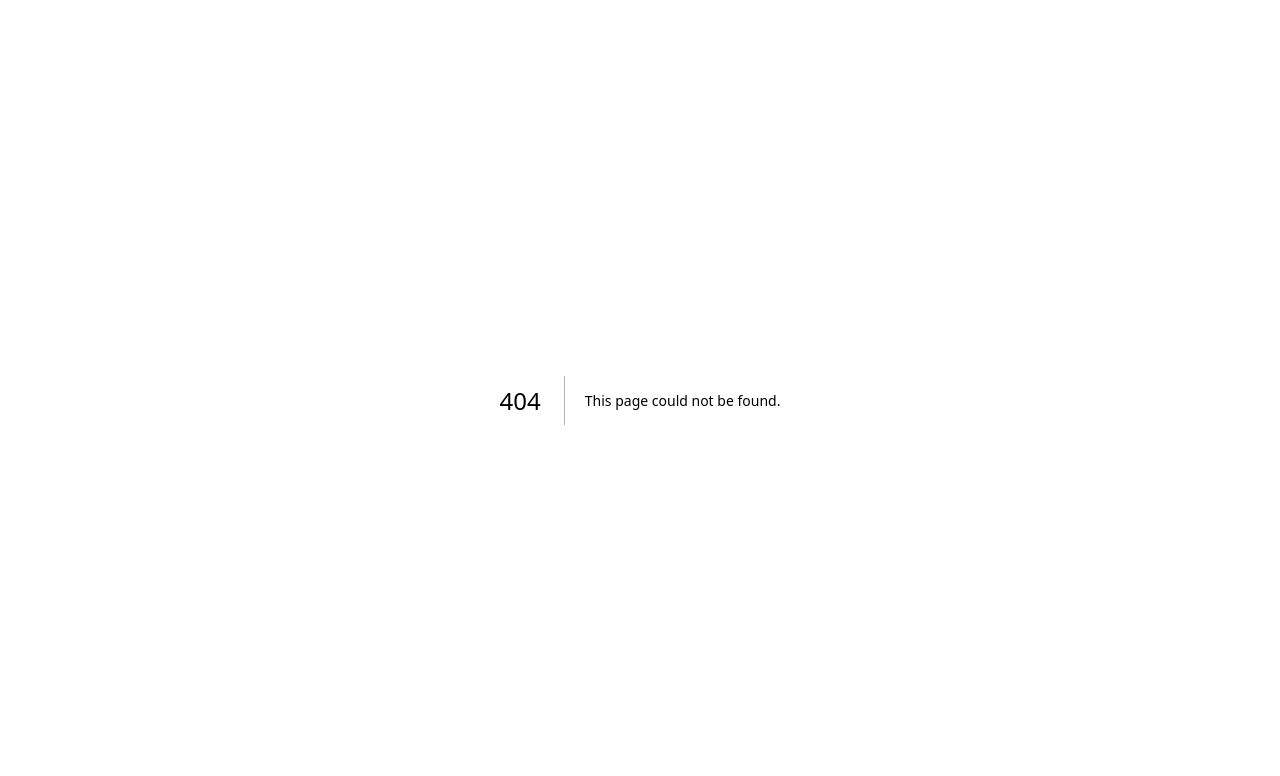
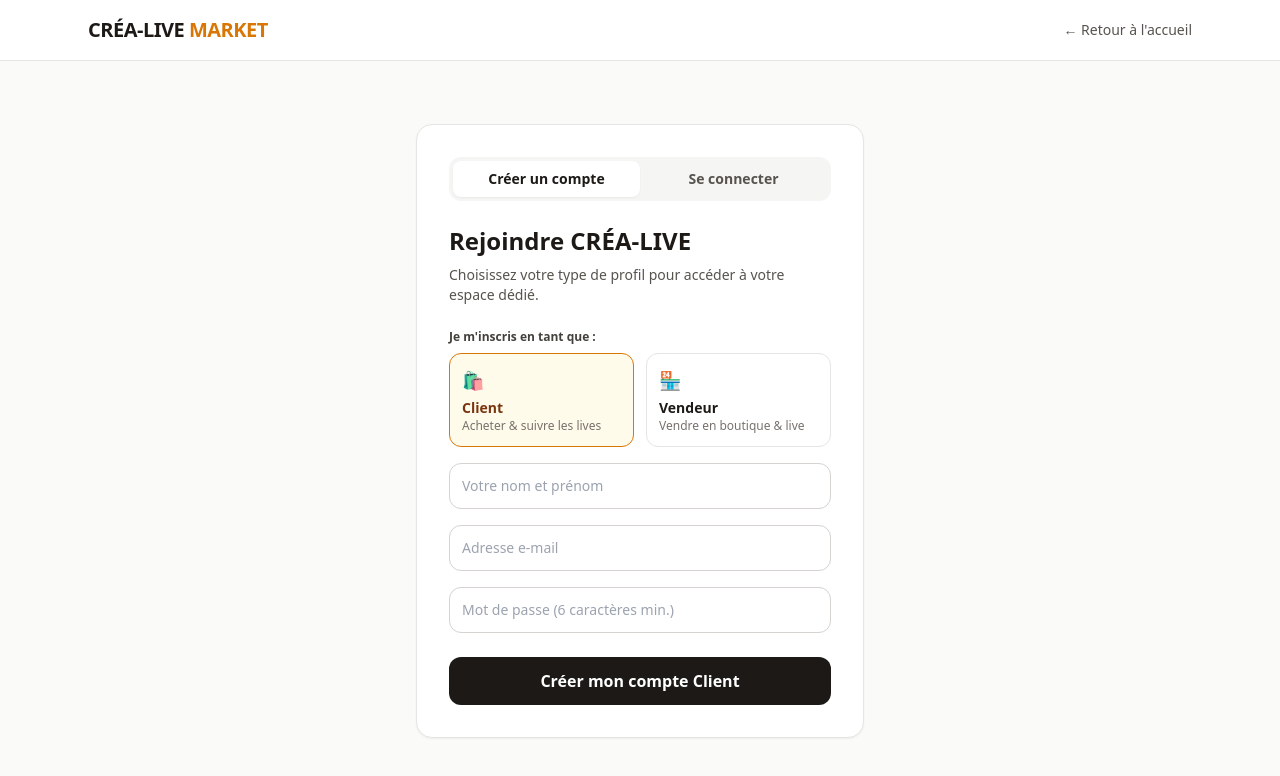
Before and after one commit to sabrinaiannaconeciply-crypto/crea-live-v2, a Next.js app: page /vendeur/app/connexion in a window 1280 px wide. Before the commit this address had no page. Shown: the top 776 px of the page. Built offline with nearby package versions, Linux system fonts and the light colour scheme.

Commit message:
Create page.tsx

```diff
--- /dev/null
+++ b/app/vendeur/app/connexion/page.tsx
@@ -0,0 +1,249 @@
+"use client";
+
+import { useState } from "react";
+import { useRouter } from "next/navigation";
+import Link from "next/link";
+import { supabase } from "../../lib/supabase";
+
+export default function ConnexionPage() {
+  const router = useRouter();
+  const [isRegister, setIsRegister] = useState(true);
+  const [role, setRole] = useState<"client" | "vendeur">("client");
+  const [email, setEmail] = useState("");
+  const [password, setPassword] = useState("");
+  const [fullName, setFullName] = useState("");
+  const [shopName, setShopName] = useState("");
+  const [loading, setLoading] = useState(false);
+  const [message, setMessage] = useState<{ text: string; type: "success" | "error" } | null>(null);
+
+  const handleSubmit = async (e: React.FormEvent) => {
+    e.preventDefault();
+    setLoading(true);
+    setMessage(null);
+
+    if (isRegister) {
+      // Inscription
+      const { data, error } = await supabase.auth.signUp({
+        email,
+        password,
+      });
+
+      if (error) {
+        setMessage({ text: "Erreur d'inscription : " + error.message, type: "error" });
+        setLoading(false);
+        return;
+      }
+
+      if (data.user) {
+        const { error: profileError } = await supabase.from("profiles").insert([
+          {
+            id: data.user.id,
+            email,
+            role,
+            full_name: fullName,
+            shop_name: role === "vendeur" ? shopName : null,
+          },
+        ]);
+
+        if (profileError) {
+          setMessage({ text: "Compte créé, mais erreur profil : " + profileError.message, type: "error" });
+          setLoading(false);
+          return;
+        }
+
+        setMessage({ text: "Compte créé avec succès ! Redirection...", type: "success" });
+        setTimeout(() => {
+          router.push(role === "vendeur" ? "/vendeur" : "/boutique");
+        }, 1200);
+      }
+    } else {
+      // Connexion
+      const { data, error } = await supabase.auth.signInWithPassword({
+        email,
+        password,
+      });
+
+      if (error) {
+        setMessage({ text: "Identifiants incorrects : " + error.message, type: "error" });
+        setLoading(false);
+        return;
+      }
+
+      if (data.user) {
+        const { data: profile } = await supabase
+          .from("profiles")
+          .select("role")
+          .eq("id", data.user.id)
+          .single();
+
+        setMessage({ text: "Connexion réussie ! Redirection...", type: "success" });
+        setTimeout(() => {
+          router.push(profile?.role === "vendeur" ? "/vendeur" : "/boutique");
+        }, 1000);
+      }
+    }
+
+    setLoading(false);
+  };
+
+  return (
+    <div className="min-h-screen bg-stone-50 text-stone-900 flex flex-col">
+      <header className="bg-white border-b border-stone-200">
+        <div className="max-w-6xl mx-auto px-6 py-4 flex items-center justify-between">
+          <Link href="/" className="text-xl font-extrabold tracking-tight text-stone-900">
+            CRÉA-LIVE <span className="text-amber-600">MARKET</span>
+          </Link>
+          <Link href="/" className="text-sm text-stone-600 hover:text-stone-900">
+            ← Retour à l&apos;accueil
+          </Link>
+        </div>
+      </header>
+
+      <main className="flex-1 flex items-center justify-center px-6 py-12">
+        <div className="w-full max-w-md bg-white p-8 rounded-2xl border border-stone-200 shadow-sm">
+          {/* Onglets Inscription / Connexion */}
+          <div className="grid grid-cols-2 bg-stone-100 p-1 rounded-xl mb-6">
+            <button
+              type="button"
+              onClick={() => {
+                setIsRegister(true);
+                setMessage(null);
+              }}
+              className={`py-2 rounded-lg text-sm font-semibold transition ${
+                isRegister ? "bg-white text-stone-900 shadow-sm" : "text-stone-600"
+              }`}
+            >
+              Créer un compte
+            </button>
+            <button
+              type="button"
+              onClick={() => {
+                setIsRegister(false);
+                setMessage(null);
+              }}
+              className={`py-2 rounded-lg text-sm font-semibold transition ${
+                !isRegister ? "bg-white text-stone-900 shadow-sm" : "text-stone-600"
+              }`}
+            >
+              Se connecter
+            </button>
+          </div>
+
+          <h1 className="text-2xl font-extrabold text-stone-900 mb-2">
+            {isRegister ? "Rejoindre CRÉA-LIVE" : "Bon retour parmi nous"}
+          </h1>
+          <p className="text-sm text-stone-600 mb-6">
+            {isRegister
+              ? "Choisissez votre type de profil pour accéder à votre espace dédié."
+              : "Connectez-vous pour accéder à votre espace personnel."}
+          </p>
+
+          {message && (
+            <div
+              className={`mb-5 p-3.5 rounded-xl text-sm font-medium ${
+                message.type === "success"
+                  ? "bg-emerald-50 text-emerald-800 border border-emerald-200"
+                  : "bg-red-50 text-red-800 border border-red-200"
+              }`}
+            >
+              {message.text}
+            </div>
+          )}
+
+          <form onSubmit={handleSubmit} className="flex flex-col gap-4">
+            {/* Choix du profil uniquement à l'inscription */}
+            {isRegister && (
+              <div>
+                <label className="block text-xs font-semibold text-stone-700 mb-2">
+                  Je m&apos;inscris en tant que :
+                </label>
+                <div className="grid grid-cols-2 gap-3">
+                  <button
+                    type="button"
+                    onClick={() => setRole("client")}
+                    className={`p-3 rounded-xl border text-left transition ${
+                      role === "client"
+                        ? "border-amber-600 bg-amber-50 text-amber-900"
+                        : "border-stone-200 hover:border-stone-300"
+                    }`}
+                  >
+                    <div className="text-lg mb-1">🛍️</div>
+                    <div className="font-bold text-sm">Client</div>
+                    <div className="text-xs text-stone-500">Acheter & suivre les lives</div>
+                  </button>
+
+                  <button
+                    type="button"
+                    onClick={() => setRole("vendeur")}
+                    className={`p-3 rounded-xl border text-left transition ${
+                      role === "vendeur"
+                        ? "border-amber-600 bg-amber-50 text-amber-900"
+                        : "border-stone-200 hover:border-stone-300"
+                    }`}
+                  >
+                    <div className="text-lg mb-1">🏪</div>
+                    <div className="font-bold text-sm">Vendeur</div>
+                    <div className="text-xs text-stone-500">Vendre en boutique & live</div>
+                  </button>
+                </div>
+              </div>
+            )}
+
+            {isRegister && (
+              <input
+                type="text"
+                placeholder="Votre nom et prénom"
+                value={fullName}
+                onChange={(e) => setFullName(e.target.value)}
+                required
+                className="p-3 border border-stone-300 rounded-xl text-sm"
+              />
+            )}
+
+            {isRegister && role === "vendeur" && (
+              <input
+                type="text"
+                placeholder="Nom de votre boutique / marque"
+                value={shopName}
+                onChange={(e) => setShopName(e.target.value)}
+                required
+                className="p-3 border border-stone-300 rounded-xl text-sm"
+              />
+            )}
+
+            <input
+              type="email"
+              placeholder="Adresse e-mail"
+              value={email}
+              onChange={(e) => setEmail(e.target.value)}
+              required
+              className="p-3 border border-stone-300 rounded-xl text-sm"
+            />
+
+            <input
+              type="password"
+              placeholder="Mot de passe (6 caractères min.)"
+              value={password}
+              onChange={(e) => setPassword(e.target.value)}
+              required
+              minLength={6}
+              className="p-3 border border-stone-300 rounded-xl text-sm"
+            />
+
+            <button
+              type="submit"
+              disabled={loading}
+              className="mt-2 bg-stone-900 text-white font-semibold py-3 rounded-xl hover:bg-stone-800 transition disabled:opacity-50"
+            >
+              {loading
+                ? "Chargement..."
+                : isRegister
+                ? `Créer mon compte ${role === "vendeur" ? "Vendeur" : "Client"}`
+                : "Se connecter"}
+            </button>
+          </form>
+        </div>
+      </main>
+    </div>
+  );
+}
```
